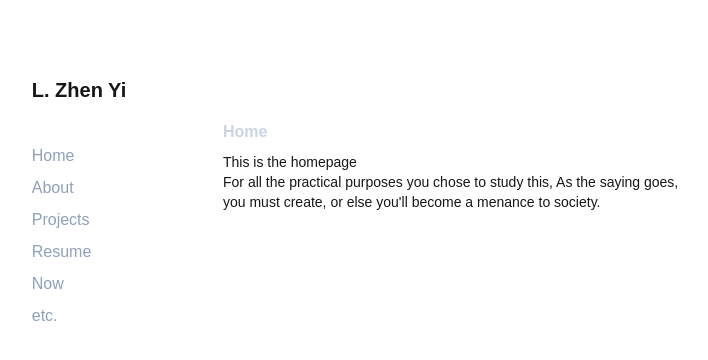
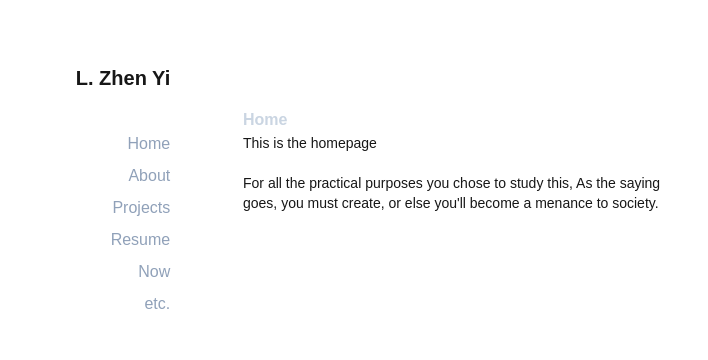
Before and after one commit to l-zhenyi/react-portfolio, a Next.js app: page / in a window 1280 px wide. Shown: the top 360 px of the page, without its empty margins (281-989 px from the left). Built offline with nearby package versions, Linux system fonts and the light colour scheme.

Commit message:
Set page header pb spacing

```diff
--- a/components/NavBar.tsx
+++ b/components/NavBar.tsx
@@ -4,12 +4,12 @@ import Link from 'next/link';
 
 export function Navbar() {
     return (
-        <div className="md:sticky md:top-10 flex flex-col items-center mb-2 p-4 md:w-3xs w-full md:mt-13">
+        <div className="md:sticky md:top-10 flex flex-col items-center pb-0 p-4 md:mb-2 md:p-4 md:pr-0 md:w-3xs w-full md:mt-12">
             <div>
-                <div className="font-bold text-center mt-2 mb-2 md:text-left text-xl text-nowrap">
+                <div className="font-bold text-center mb-2 md:text-right text-xl text-nowrap">
                 <Link href="/"><h2>L. Zhen Yi</h2></Link>
                 </div>
-                    <div className="flex flex-wrap justify-center md:flex-col md:mt-10 space-x-2 md:space-x-0 md:justify-start text-base gap-2">
+                    <div className="flex flex-wrap justify-center md:flex-col md:mt-10 space-x-2 md:space-x-0 md:justify-start text-base md:text-right gap-2">
                         <Link href="/" className="text-slate-400 hover:underline">Home</Link>
                         <Link href="/about" className="text-slate-400 hover:underline">About</Link>
                         <Link href="/projects" className="text-slate-400 hover:underline">Projects</Link>
--- a/src/app/about/page.tsx
+++ b/src/app/about/page.tsx
@@ -4,8 +4,8 @@ import Head from 'next/head'
 export default function Home() {
   return (
     <>
-    <h2 className="text-base text-slate-300 font-bold mb-2">About</h2>
-    <div className="text-sm font-sans">
+    <h2 className="text-base text-slate-300 font-bold mb-px">About</h2>
+    <div className="text-sm font-sans space-y-5">
     <p>This is the about page</p>
     </div>
     </>
--- a/src/app/etc/page.tsx
+++ b/src/app/etc/page.tsx
@@ -4,8 +4,8 @@ import Head from 'next/head'
 export default function Home() {
   return (
     <>
-    <h2 className="text-base text-slate-300 font-bold mb-2">etc.</h2>
-    <div className="text-sm font-sans">
+    <h2 className="text-base text-slate-300 font-bold mb-px">etc.</h2>
+    <div className="text-sm font-sans space-y-5">
         <p>
             This is the etc. page
         </p>
--- a/src/app/layout.tsx
+++ b/src/app/layout.tsx
@@ -21,7 +21,7 @@ export default function RootLayout({ children }: { children: React.ReactNode })
       <body className="scroll-smooth bg-gray-900 text-slate-100 overflow-x-hidden">
         <div className="flex flex-col md:flex-row w-full md:justify-center">
         <Navbar />
-        <main className="p-4 md:w-lg md:mt-26 text-left md:mr-12">
+        <main className="p-4 md:w-md md:mt-23 text-left text-pretty md:pl-0 md:mr-10">
           {children}
         </main>
          </div>
--- a/src/app/now/page.tsx
+++ b/src/app/now/page.tsx
@@ -4,8 +4,8 @@ import Head from 'next/head'
 export default function Home() {
   return (
     <>
-    <h2 className="text-base text-slate-300 font-bold mb-2">Now</h2>
-    <div className="text-sm font-sans">
+    <h2 className="text-base text-slate-300 font-bold mb-px">Now</h2>
+    <div className="text-sm font-sans space-y-5">
         <p>
             This is the now page
         </p>
--- a/src/app/page.tsx
+++ b/src/app/page.tsx
@@ -3,8 +3,8 @@ import Head from 'next/head'
 export default function Home() {
   return (
     <>
-      <h2 className="text-base text-slate-300 font-bold mb-2">Home</h2>
-      <div className="text-sm font-sans}">
+      <h2 className="text-base text-slate-300 font-bold mb-px">Home</h2>
+      <div className="text-sm font-sans space-y-5">
       <p>
       This is the homepage
       </p>
--- a/src/app/projects/page.tsx
+++ b/src/app/projects/page.tsx
@@ -5,8 +5,8 @@ export default function Home() {
   return (
     <>
 
-    <h2 className="text-base text-slate-300 font-bold mb-2">Projects</h2>
-    <div className="text-sm font-sans">
+    <h2 className="text-base text-slate-300 font-bold mb-px">Projects</h2>
+    <div className="text-sm font-sans space-y-5">
         <p>
             This is the projects page
         </p>
```
